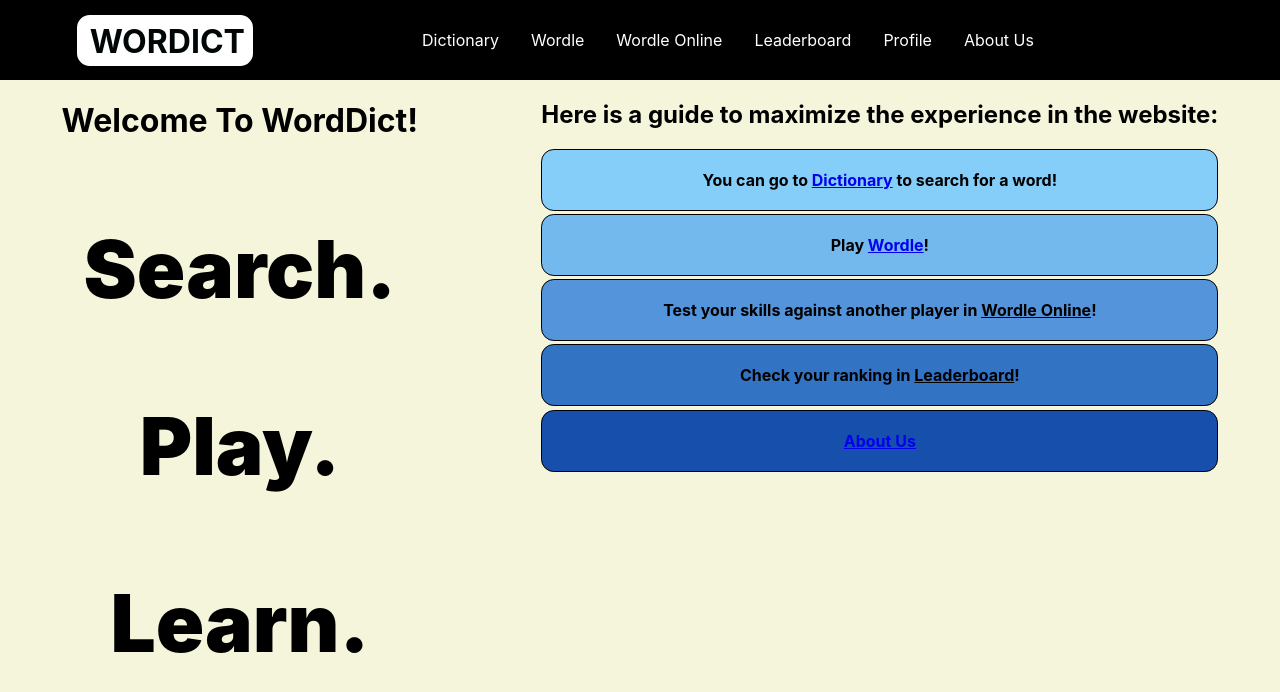
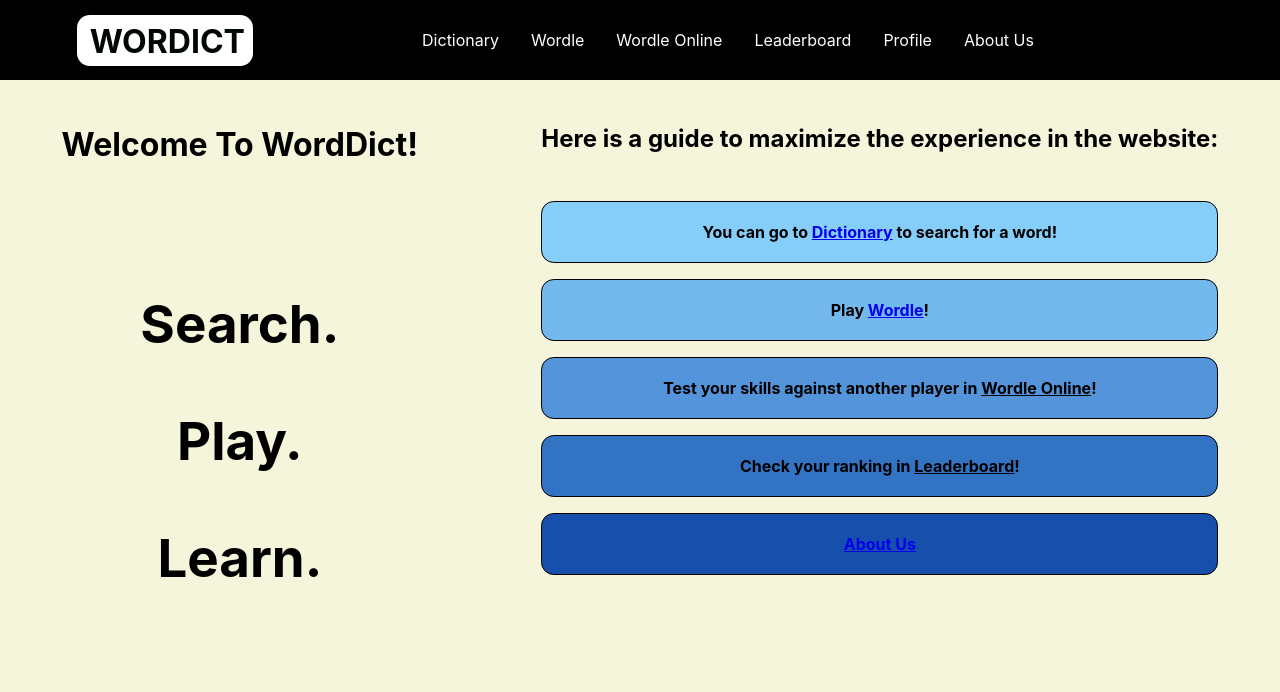
Before and after one commit to MarkProjs/wordict-project, a React (Create React App) app in the folder client/: page / in a window 1280 px wide. Shown: the top 692 px of the page. Built offline with nearby package versions, Linux system fonts and the light colour scheme; no server answers.

Commit message:
add margins to home page styling

```diff
--- a/client/src/components/UserMenu.js
+++ b/client/src/components/UserMenu.js
@@ -11,10 +11,10 @@ function UserMenu() {
     color: "#fff",
     background: "#256ce1",
     padding: "10px 22px",
-    'margin-left': "10px",
+    marginLeft: "10px",
     border: "none",
     outline: "none",
-    'border-radius': "1rem",
+    borderRadius: "1rem",
     cursor: "pointer",
   }
   //handle the logout for google authentcation
--- a/client/src/components/pages/Home.css
+++ b/client/src/components/pages/Home.css
@@ -6,14 +6,24 @@ html {
   display: flex;
   justify-content: space-around;
   height: 100%;
+  margin-top: 1.5rem;
+}
+
+.intro h1 {
+  margin-bottom: 8rem;
 }
 
 .motto {
-  font-size:5rem;
-  font-weight:1000;
+  font-size: 3.3rem;
+  font-weight: 700;
 }
+
 .guideList {
   height: 100%;
+}
+
+.guideList h2 {
+  margin-bottom: 3rem;
 }
 
 .guideList ul {
@@ -25,16 +35,18 @@ html {
   justify-content: center;
   align-items: center;
   padding: 20px 0;
-  border:1px solid black;
-  margin-bottom: 0.2rem;
+  border: 1px solid black;
+  margin-bottom: 1rem;
   margin-top: 0.2rem;
   border-radius: 0.8rem;
   text-decoration: none;
   font-size: 1rem;
-  font-weight:700;
+  font-weight: 700;
 }
 
-.guideList a:visited {color: black}
+.guideList a:visited {
+  color: black
+}
 
 .guide1 {
   background: #86CEFA;
@@ -43,12 +55,15 @@ html {
 .guide2 {
   background: #73B9EE;
 }
+
 .guide3 {
   background: #5494DA;
 }
+
 .guide4 {
   background: #3373C4;
 }
+
 .guide5 {
   background: #1750AC;
 }
```
